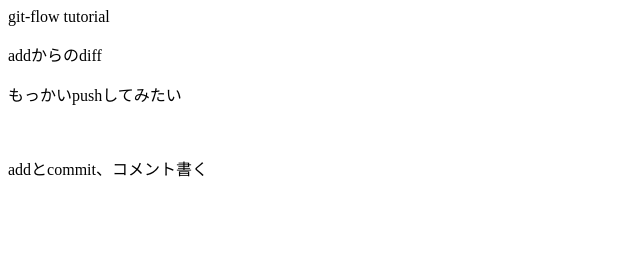
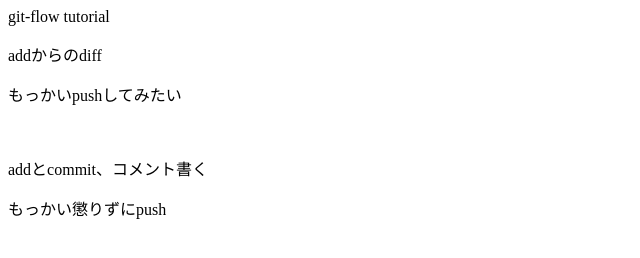
Before and after one commit to kyosuke-sat0/git-flow_tutorial, a plain HTML site: page index.html in a window 1280 px wide. Shown: the whole page, without its empty margins (0-640 px from the left). Drawn offline with Linux system fonts and the light colour scheme.

Commit message:
index.htmlの５行目を追加

```diff
--- a/index.html
+++ b/index.html
@@ -2,3 +2,4 @@
 <p>addからのdiff</p>
 <p>もっかいpushしてみたい</p>
 <p>addとcommit、コメント書く</p>
+<p>もっかい懲りずにpush</p>
```
